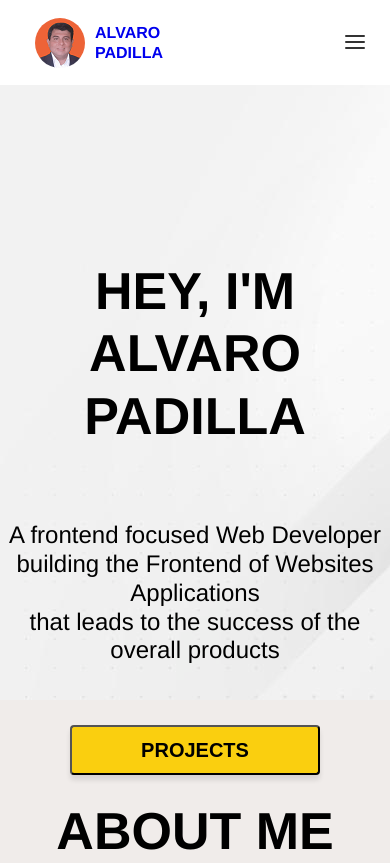
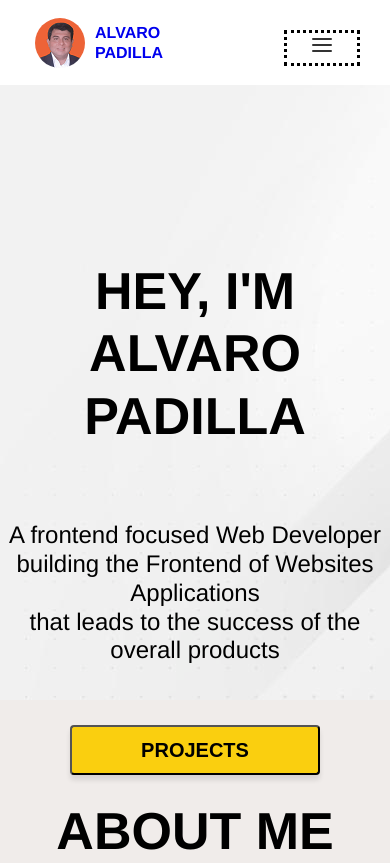
Before and after one commit to Alvaroist/Alvaroist.github.io, a plain HTML site: page index.html in a window 390 px wide. Shown: the top 863 px of the page. Drawn offline with Linux system fonts and the light colour scheme.

Commit message:
modificando dimensiones mobil

```diff
--- a/style.css
+++ b/style.css
@@ -55,7 +55,7 @@ a:hover{color: #facf0f}
     margin-top: 35px;
 }
 
-@media only screen and (max-width:36.5em){
+@media only screen and (max-width: 37em){
     .header__rightSection--mainMenu{display:none}
 }
 
@@ -72,13 +72,15 @@ a:hover{color: #facf0f}
     display: none;
     text-align: center;
     margin-top: 30px;
+    margin-right: 30px;
+    border-style: dotted;
 }
 
 .d-none{
     display: none;
 }
 
-@media only screen and (max-width:27em){
+@media only screen and (max-width:37em){
     .header__smIcons{display: block};
 }
 
@@ -95,7 +97,7 @@ a:hover{color: #facf0f}
     opacity:0;
 }
 
-@media only screen and (max-width: 36em){
+@media only screen and (max-width: 37em){
     .header__smallmenu--active{
         visibility: visible;
         opacity: 1;
```
